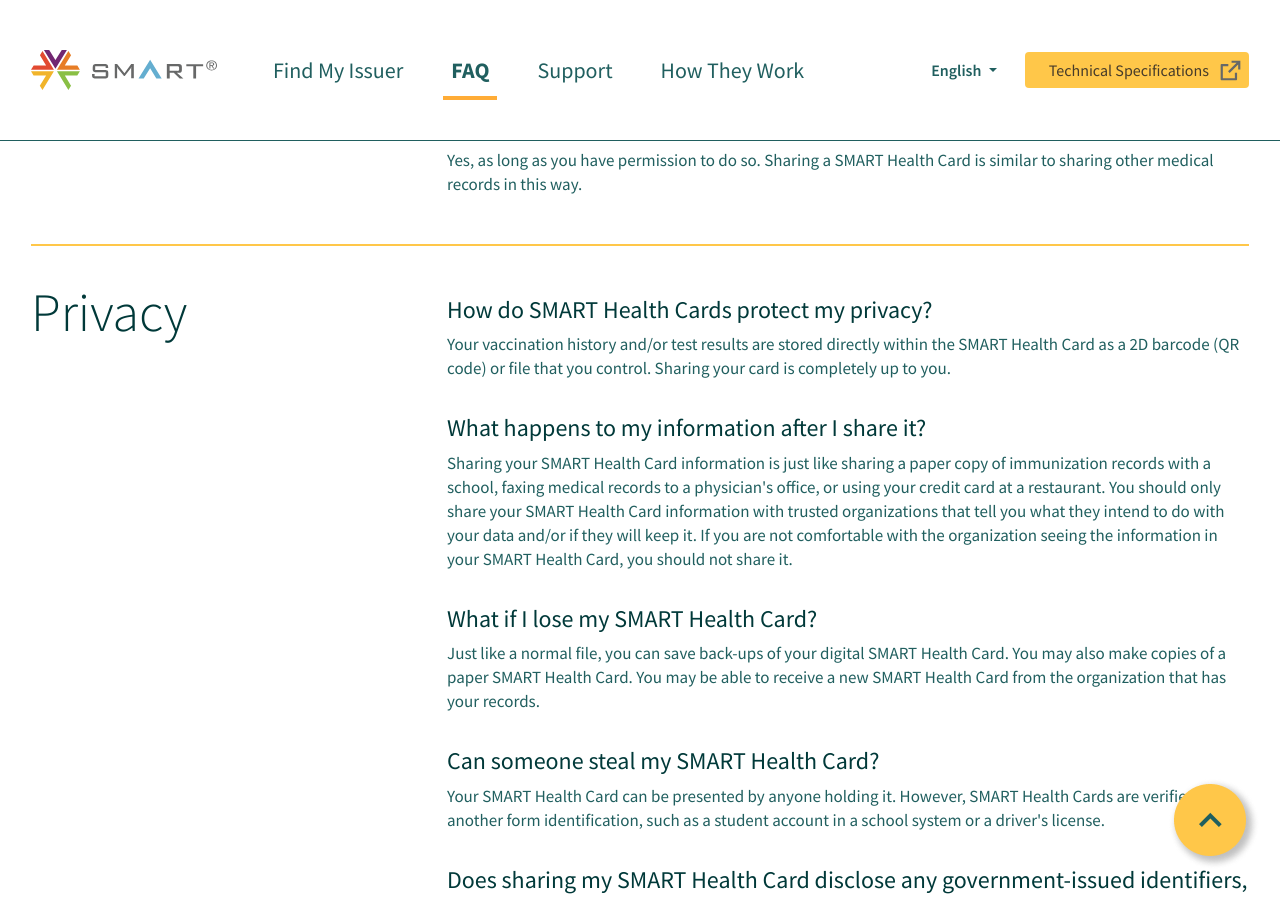
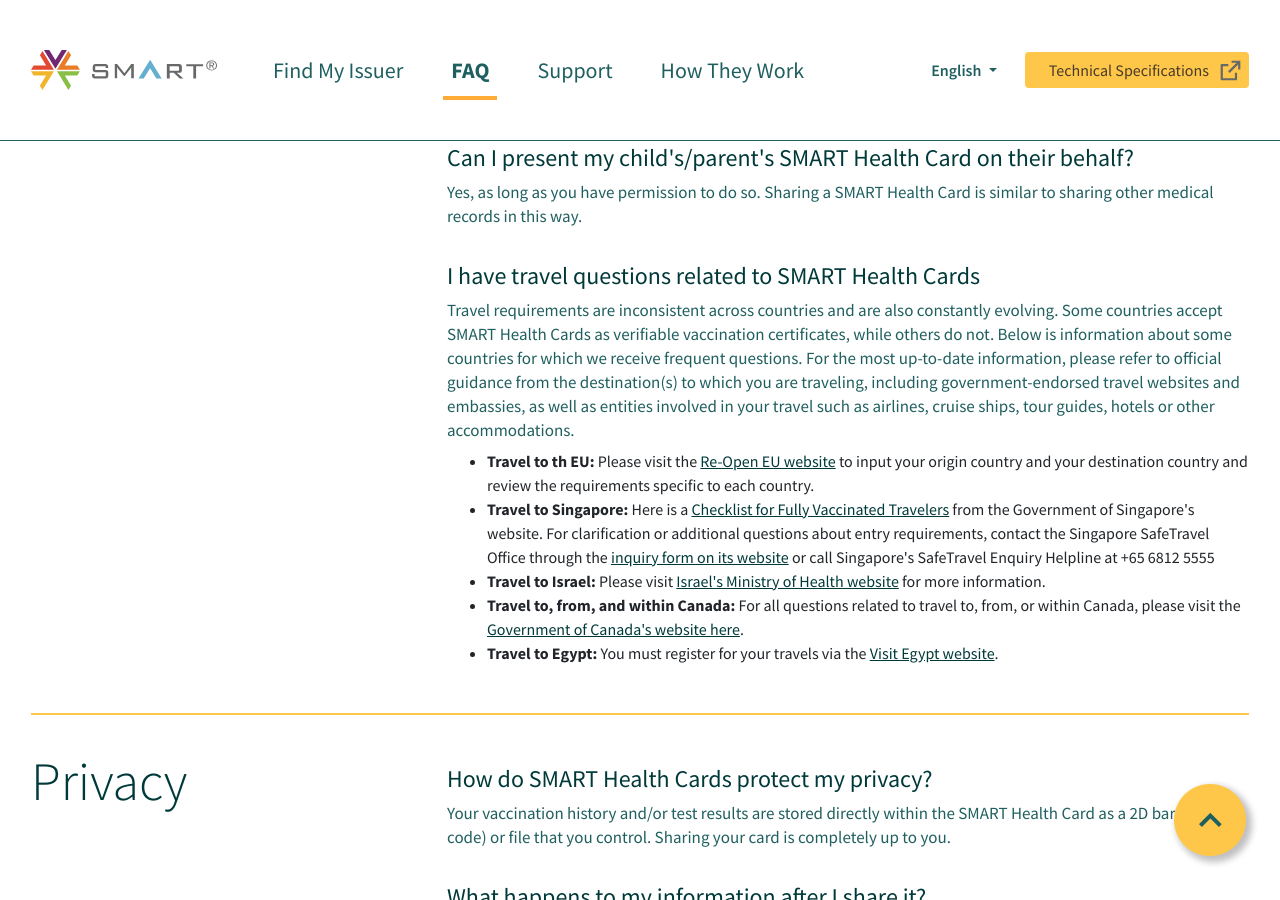
Before and after one commit to smart-health-cards/staging, a Jekyll site: the page built from en/faq.html, in a window 1280 px wide and 900 px high, scrolled down 5067 px. Built offline with Jekyll 4.4.1, drawn with Linux system fonts in a browser that asks for light colours; some of the changed text lies outside the part shown.

Commit message:
Updates Travel FAQ

```diff
--- a/en/faq.html
+++ b/en/faq.html
@@ -47,7 +47,7 @@
                                 <a href="#What-do-i-do-if-my-qr-code-is-not-generating-or-is-unable-to-be-verified">What do I do if my QR code is not generating or is unable to be verified?  </a>
                             </li>
                             <li>
-                                <a href="#">I have a travel-related question.  </a>
+                                <a href="#I-have-travel-questions-related-to-smart-health-cards">I have a travel-related question.  </a>
                             </li>
                             <li>
                                 <a href="#My-organization-would-like-to-use-SMART-Health-Cards-to-verify-clinical-results-How-do-we-get-started">How does my organization become a SMART Health Card issuer?  </a>
@@ -107,6 +107,9 @@
                             </li>
                             <li>
                                 <a href="#Can-I-present-my-childs-or-parents-SMART-Health-Card-on-their-behalf">Can I present my child's/parent's SMART Health Card on their behalf? </a>
+                            </li>
+                            <li>
+                                <a href="#I-have-travel-questions-related-to-smart-health-cards">I have travel questions related to SMART Health Cards </a>
                             </li>
                         </ul>
                     </div>
@@ -451,6 +454,27 @@
                     </div>
                 </div>
 
+                <div class="row mt-3">
+                    <div class="col-12">
+                        <a name="I-have-travel-questions-related-to-smart-health-cards" class="anchor"></a>
+                        <p class="question">
+                            <a href="faq.html#I-have-travel-questions-related-to-smart-health-cards" class="question">I have travel questions related to SMART Health Cards </a>
+                        </p>
+                        <p class="answer">
+                            Travel requirements are inconsistent across countries and are also constantly evolving. Some countries accept SMART Health Cards as verifiable vaccination certificates, while others do not. Below is information about some countries for which we receive frequent questions. For the most up-to-date information, please refer to official guidance from the destination(s) to which you are traveling, including government-endorsed travel websites and embassies, as well as entities involved in your travel such as airlines, cruise ships, tour guides, hotels or other accommodations.
+                        </p>
+                        <p class="answer">
+                            <ul>
+                                <li><strong>Travel to th EU:</strong> Please visit the <a href="https://reopen.europa.eu/en" target="_blank">Re-Open EU website</a> to input your origin country and your destination country and review the requirements specific to each country.</li>
+                                <li><strong>Travel to Singapore:</strong> Here is a <a href="https://safetravel.ica.gov.sg/arriving/general-travel/fully-vaccinated" target="_blank">Checklist for Fully Vaccinated Travelers</a> from the Government of Singapore's website. For clarification or additional questions about entry requirements, contact the Singapore SafeTravel Office through the <a href="https://form.gov.sg/#!/62302595ef39ee0012eed03b" target="_blank">inquiry form on its website</a> or call Singapore's SafeTravel Enquiry Helpline at +65 6812 5555</li>
+                                <li><strong>Travel to Israel:</strong> Please visit <a href="https://corona.health.gov.il/en/abroad/arriving-foreign-nationals/" target="_blank">Israel's Ministry of Health website</a> for more information.</li>
+                                <li><strong>Travel to, from, and within Canada:</strong> For all questions related to travel to, from, or within Canada, please visit the <a href="https://travel.gc.ca/travel-covid" target="_blank">Government of Canada's website here</a>.</li>
+                                <li><strong>Travel to Egypt:</strong> You must register for your travels via the <a href="https://visitegypt.gov.eg/" target="_blank">Visit Egypt website</a>.</li>
+                            </ul>
+                        </p>
+                    </div>
+                </div>
+
 
             </div>
           </div> <!-- / .row -->
--- a/en/index.html
+++ b/en/index.html
@@ -82,7 +82,7 @@
                 <p><a href="faq.html#What-do-i-do-if-my-qr-code-is-not-generating-or-is-unable-to-be-verified">What do I do if my QR code is not generating or is unable to be verified?</a></p>
               </li>
               <li>
-                <p><a href="faq.html">I have a travel-related question.</a></p>
+                <p><a href="faq.html#I-have-travel-questions-related-to-smart-health-cards">I have a travel-related question.</a></p>
               </li>
               <li>
                 <p><a href="faq.html#My-organization-would-like-to-use-SMART-Health-Cards-to-verify-clinical-results-How-do-we-get-started">How does my organization become a SMART Health Card issuer?</a></p>
```
